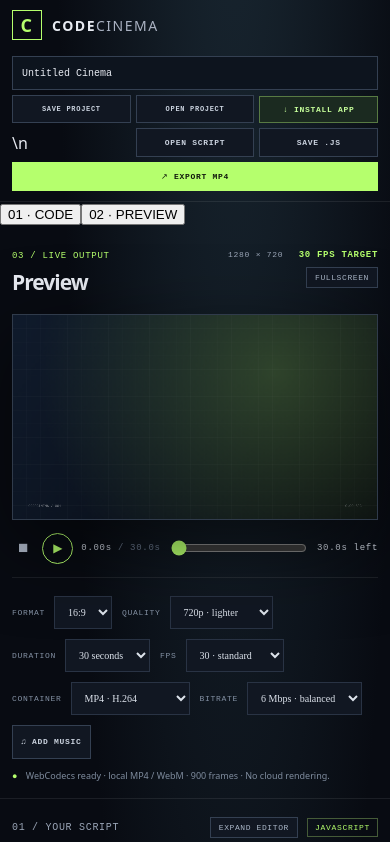
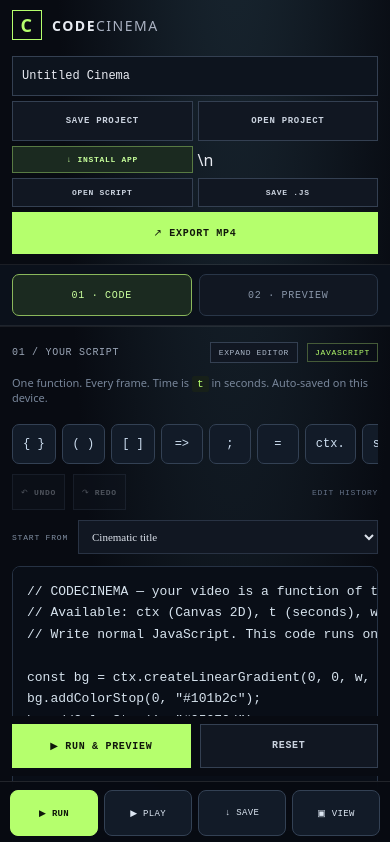
Before and after one commit to justaskaspire/CODECINEMA, a React (Vite) app: page / in a window 390 px wide. Shown: the top 842 px of the page. Built offline with nearby package versions, Linux system fonts and the light colour scheme.

Commit message:
Style mobile tabs, coding toolbar, and action dock

```diff
--- a/src/style.css
+++ b/src/style.css
@@ -45,3 +45,48 @@
 .project-button{font-size:8px}
 @media(max-width:900px){.topbar{flex-wrap:wrap;padding-top:10px;padding-bottom:10px}.top-actions{flex-wrap:wrap}}
 @media(max-width:680px){.top-actions{width:100%;display:grid;grid-template-columns:repeat(3,minmax(0,1fr))}.project-name{grid-column:span 3;width:100%;min-height:34px}.project-button{min-width:0;padding:9px 5px;font-size:7px}.top-actions .button.primary{grid-column:span 3}}
+
+
+/* v0.14.0 — phone-first editing controls */
+.mobile-tabs,.mobile-action-bar,.mobile-code-tools,.history-tools{display:none}
+.history-tools{align-items:center;gap:8px;margin:0 0 10px}
+.history-tools .button{min-height:36px}
+.history-tools .button:disabled{opacity:.35}
+.history-tools span{margin-left:auto;color:#647187;font:8px "DM Mono",monospace;letter-spacing:.7px}
+@media(max-width:680px){
+body{padding-bottom:calc(66px + env(safe-area-inset-bottom))}
+.mobile-tabs{display:grid;grid-template-columns:1fr 1fr;gap:7px;padding:9px 12px;background:#0b111b;border-bottom:1px solid #ffffff14;position:sticky;top:0;z-index:15}
+.mobile-tabs button{min-height:42px;border:1px solid #293648;background:#111722;color:#8996a9;border-radius:7px;font:10px "DM Mono",monospace;letter-spacing:.7px;touch-action:manipulation}
+.mobile-tabs button.active{background:#1b2a20;border-color:#8ab75b;color:#caff9d}
+.layout{display:block;min-height:0}
+.layout>.mobile-hidden{display:none!important}
+.editor-panel,.preview-panel{padding:15px 12px}
+.code-editor{min-height:52vh;height:52vh;resize:vertical;font-size:13px;line-height:1.65;padding:14px;border-radius:8px}
+.mobile-code-tools{display:flex;overflow-x:auto;gap:6px;padding:7px 0 10px;scrollbar-width:none}
+.mobile-code-tools::-webkit-scrollbar{display:none}
+.mobile-code-tools button{flex:0 0 auto;min-width:42px;min-height:40px;padding:0 10px;border:1px solid #334154;border-radius:7px;background:#121b28;color:#cfe0f2;font:12px "DM Mono",monospace;touch-action:manipulation}
+.mobile-code-tools button:active{background:#243a2a;border-color:#b5ff6d;color:#b5ff6d}
+.history-tools{display:flex}
+.editor-actions{position:sticky;bottom:calc(68px + env(safe-area-inset-bottom));z-index:10;background:#080b12;padding:8px 0}
+.editor-actions .button{min-height:44px;flex:1;font-size:10px}
+.editor-actions .run-button{min-width:0}
+.top-actions{grid-template-columns:repeat(2,minmax(0,1fr))}
+.top-actions .project-name{grid-column:span 2;min-height:40px;font-size:12px}
+.top-actions .project-button{min-height:40px;font-size:9px}
+.top-actions .button.primary{grid-column:span 2;min-height:42px;font-size:10px}
+.preview-head{gap:8px}
+.preview-head-actions{flex-direction:row;align-items:center;gap:7px}
+.preview-head-actions .expand-editor{min-height:36px}
+.transport{flex-wrap:wrap}
+.transport .scrubber{order:5;flex-basis:100%;height:22px}
+.render-settings{display:grid;grid-template-columns:1fr 1fr;gap:10px}
+.render-settings label{display:flex;flex-direction:column;align-items:stretch;gap:6px;font-size:9px}
+.render-settings select{width:100%;min-height:40px;font-size:12px}
+.render-settings .audio-picker{display:flex;justify-content:center;min-height:40px}
+.render-note{grid-column:1/-1;line-height:1.6}
+.mobile-action-bar{position:fixed;left:0;right:0;bottom:0;z-index:40;display:grid;grid-template-columns:repeat(4,1fr);gap:6px;padding:8px 10px calc(8px + env(safe-area-inset-bottom));background:rgba(8,11,18,.96);border-top:1px solid #ffffff1c;backdrop-filter:blur(14px)}
+.mobile-action-bar button{min-height:46px;border:1px solid #334154;border-radius:8px;background:#121b28;color:#dce6f2;font:9px "DM Mono",monospace;letter-spacing:.3px;touch-action:manipulation}
+.mobile-action-bar button:first-child{background:#b5ff6d;border-color:#b5ff6d;color:#10170b;font-weight:800}
+.mobile-action-bar button:disabled{opacity:.4}
+footer{height:38px}
+}
```
